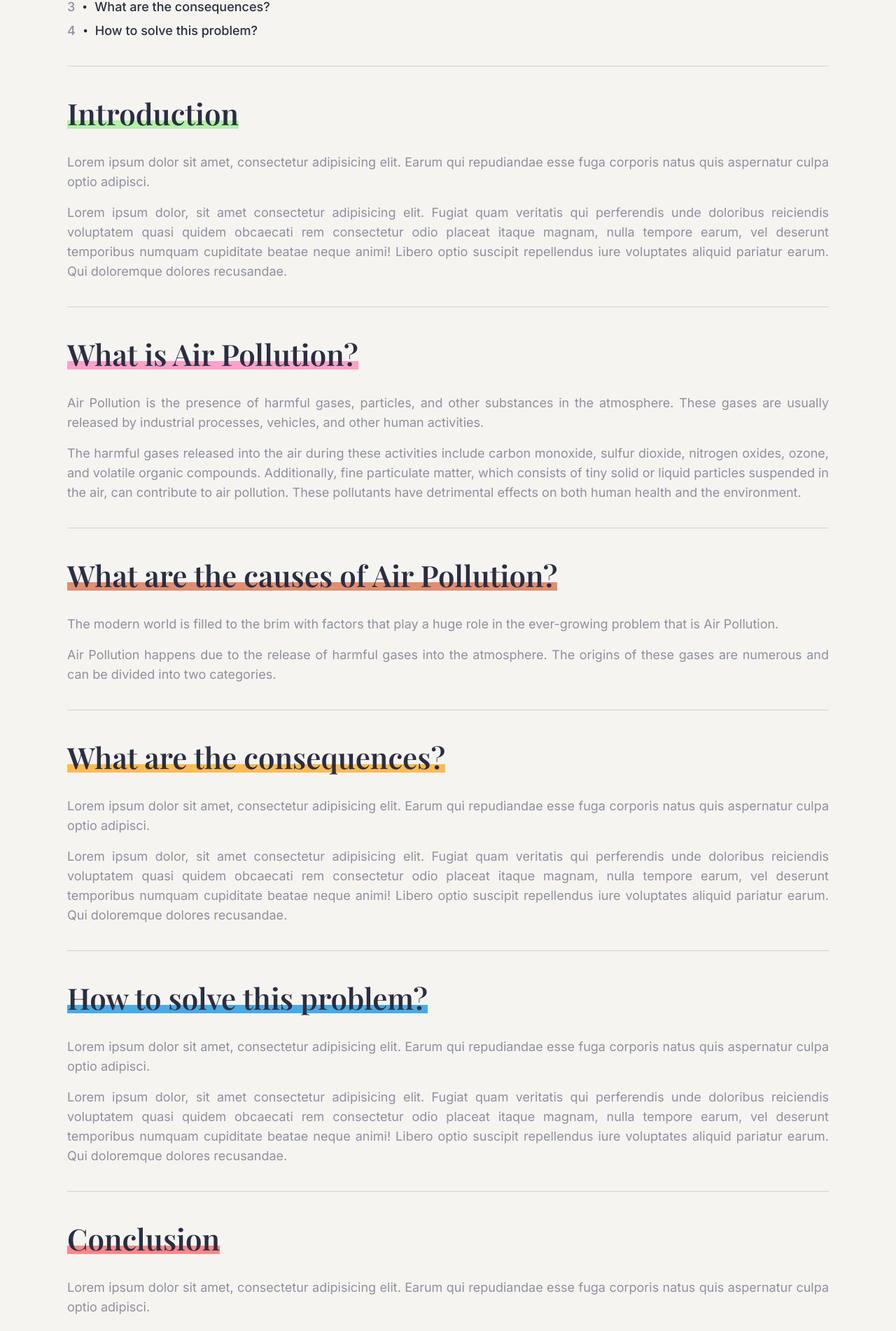
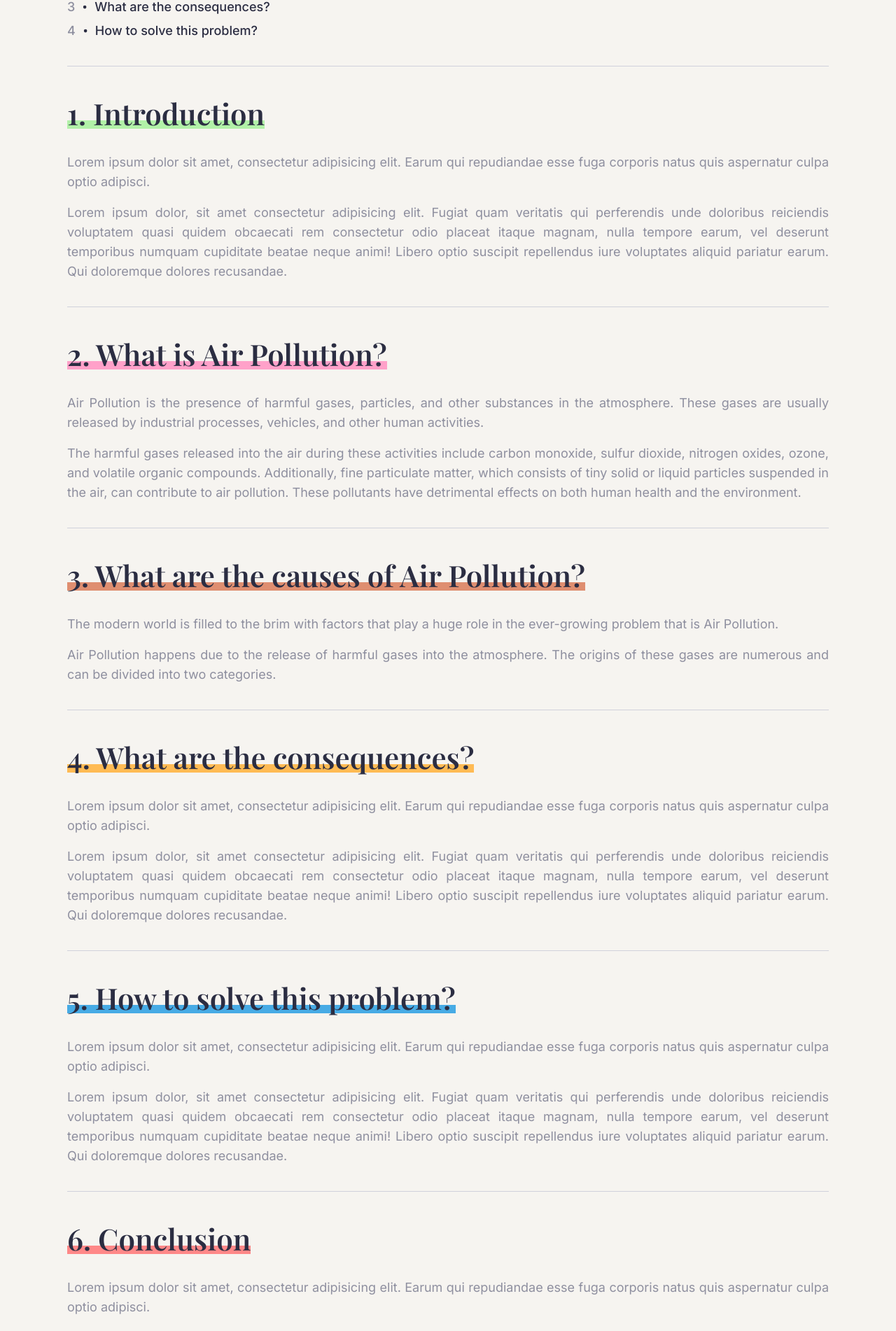
Before and after one commit to Tellay/daily-news, a Next.js app: page /airpollution in a window 1280 px wide. Shown: the part 893-2795 px from the top of the page at 70% size. Built offline with nearby package versions, Linux system fonts and the light colour scheme; a web font is replaced by a local one.

Commit message:
fix: adding respective numbers to sections

```diff
--- a/src/components/airpollution/causes-of-air-pollution.tsx
+++ b/src/components/airpollution/causes-of-air-pollution.tsx
@@ -2,7 +2,7 @@ export function CausesOfAirPollution() {
   return (
     <div className="flex flex-col space-y-6 border-b border-gray-100 py-9">
       <h1 className="relative w-fit font-alt text-[42px] font-semibold">
-        What are the causes of Air Pollution?
+        3. What are the causes of Air Pollution?
         <span className="absolute inset-x-0 bottom-2.5 left-0 -z-10 h-3 bg-brown-100" />
       </h1>
       <div className="flex flex-col space-y-4">
--- a/src/components/airpollution/conclusion.tsx
+++ b/src/components/airpollution/conclusion.tsx
@@ -2,7 +2,7 @@ export function Conclusion() {
   return (
     <div className="flex flex-col space-y-6 border-b border-gray-100 py-9">
       <h1 className="relative w-fit font-alt text-[42px] font-semibold">
-        Conclusion
+        6. Conclusion
         <span className="absolute inset-x-0 bottom-2.5 left-0 -z-10 h-3 bg-red-100" />
       </h1>
       <div className="flex flex-col space-y-4">
--- a/src/components/airpollution/consequences-of-air-pollution.tsx
+++ b/src/components/airpollution/consequences-of-air-pollution.tsx
@@ -2,7 +2,7 @@ export function ConsequencesOfAirPollution() {
   return (
     <div className="flex flex-col space-y-6 border-b border-gray-100 py-9">
       <h1 className="relative w-fit font-alt text-[42px] font-semibold">
-        What are the consequences?
+        4. What are the consequences?
         <span className="absolute inset-x-0 bottom-2.5 left-0 -z-10 h-3 bg-yellow-100" />
       </h1>
       <div className="flex flex-col space-y-4">
--- a/src/components/airpollution/how-to-solve-air-pollution.tsx
+++ b/src/components/airpollution/how-to-solve-air-pollution.tsx
@@ -2,7 +2,7 @@ export function HowToSolveAirPollution() {
   return (
     <div className="flex flex-col space-y-6 border-b border-gray-100 py-9">
       <h1 className="relative w-fit font-alt text-[42px] font-semibold">
-        How to solve this problem?
+        5. How to solve this problem?
         <span className="absolute inset-x-0 bottom-2.5 left-0 -z-10 h-3 bg-blue-100" />
       </h1>
       <div className="flex flex-col space-y-4">
--- a/src/components/airpollution/introduction.tsx
+++ b/src/components/airpollution/introduction.tsx
@@ -2,7 +2,7 @@ export function Introduction() {
   return (
     <div className="flex flex-col space-y-6 border-b border-gray-100 py-9">
       <h1 className="relative w-fit font-alt text-[42px] font-semibold">
-        Introduction
+        1. Introduction
         <span className="absolute inset-x-0 bottom-2.5 left-0 -z-10 h-3 bg-green-60" />
       </h1>
       <div className="flex flex-col space-y-4">
--- a/src/components/airpollution/what-is-air-pollution.tsx
+++ b/src/components/airpollution/what-is-air-pollution.tsx
@@ -2,7 +2,7 @@ export function WhatIsAirPollution() {
   return (
     <div className="flex flex-col space-y-6 border-b border-gray-100 py-9">
       <h1 className="relative w-fit font-alt text-[42px] font-semibold">
-        What is Air Pollution?
+        2. What is Air Pollution?
         <span className="absolute inset-x-0 bottom-2.5 left-0 -z-10 h-3 bg-pink-100" />
       </h1>
       <div className="flex flex-col space-y-4">
```
